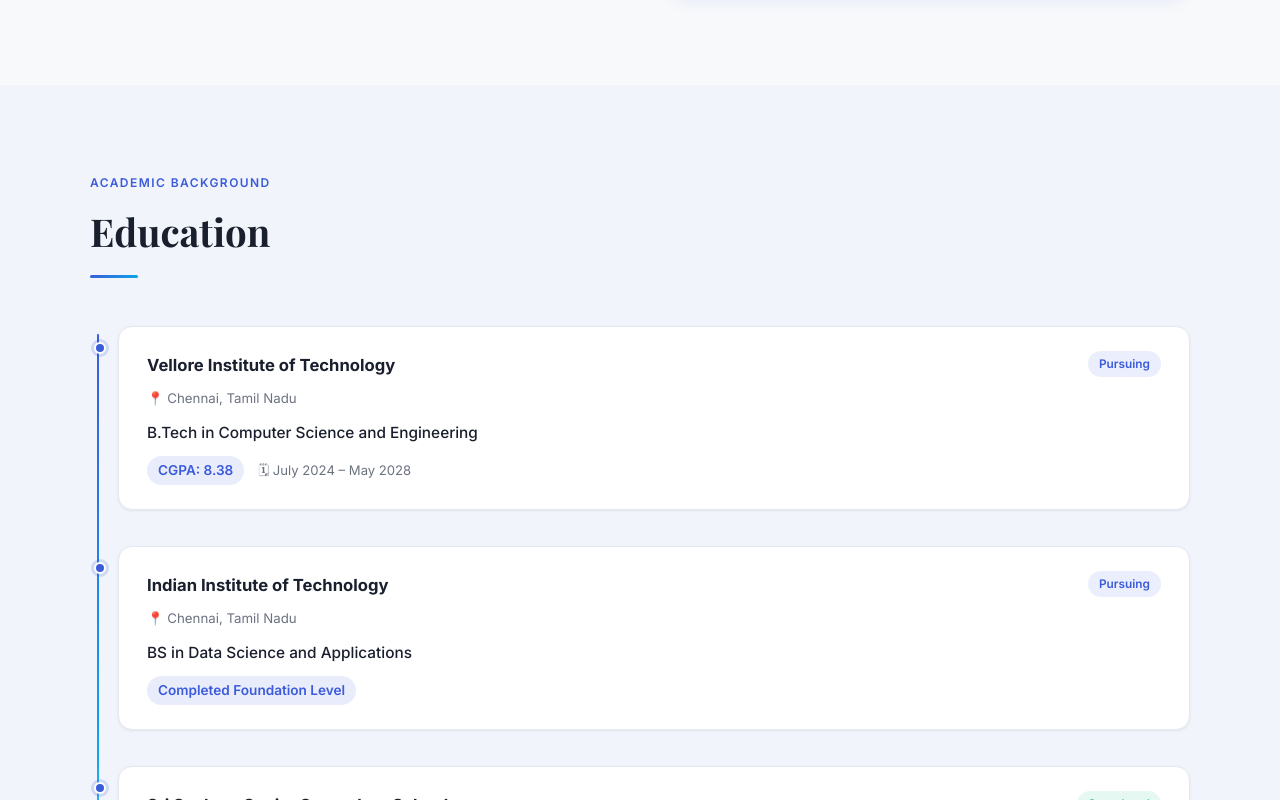
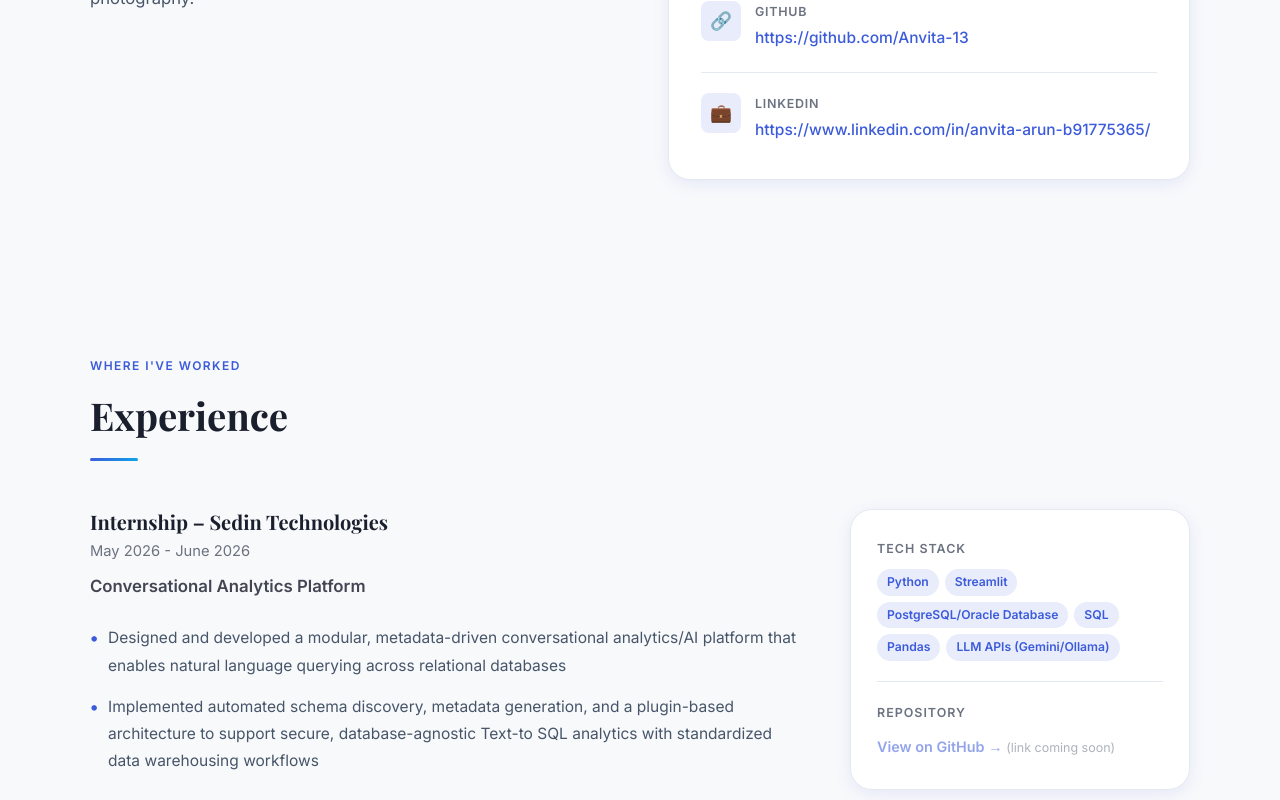
Before and after one commit to Anvita-13/my-portfolio, a React (Vite) app: page / in a window 1280 px wide. Shown: the part 1440-2240 px from the top of the page. Built offline with nearby package versions, Linux system fonts and the light colour scheme.

Commit message:
Add Experience section and update profile data

```diff
--- a/src/App.jsx
+++ b/src/App.jsx
@@ -9,12 +9,14 @@
   projects,
   interests,
   accomplishments,
+  experience,
 } from './data/portfolioData';
 
 import Navbar          from './components/Navbar/Navbar';
 import Hero            from './components/Hero/Hero';
 import About           from './components/About/About';
 import Education       from './components/Education/Education';
+import Experience      from './components/Experience/Experience';
 import Skills          from './components/Skills/Skills';
 import Projects        from './components/Projects/Projects';
 import Accomplishments from './components/Accomplishments/Accomplishments';
@@ -28,6 +30,7 @@
       <Navbar name={personal.name} />
       <Hero personal={personal} />
       <About about={about} personal={personal} />
+      <Experience experience={experience} />
       <Education education={education} />
       <Skills skills={skills} />
       <Projects projects={projects} />
--- a/src/components/About/About.jsx
+++ b/src/components/About/About.jsx
@@ -52,6 +52,26 @@
                 <p className="about__info-value">{personal.title}</p>
               </div>
             </div>
+
+            <div className="about__info-item">
+              <div className="about__info-icon">🔗</div>
+              <div>
+                <p className="about__info-label">GitHub</p>
+                <a href={personal.github} target="_blank" rel="noopener noreferrer" className="about__info-email-link">
+                  {personal.github}
+                </a>
+              </div>
+            </div>
+
+            <div className="about__info-item">
+              <div className="about__info-icon">💼</div>
+              <div>
+                <p className="about__info-label">LinkedIn</p>
+                <a href={personal.linkedin} target="_blank" rel="noopener noreferrer" className="about__info-email-link">
+                  {personal.linkedin}
+                </a>
+              </div>
+            </div>
           </div>
         </div>
       </div>
--- /dev/null
+++ b/src/components/Experience/Experience.css
@@ -0,0 +1,177 @@
+/* Experience.css */
+
+.experience__list {
+  display: flex;
+  flex-direction: column;
+  gap: 40px;
+}
+
+/* Each entry: left content + right card */
+.experience__entry {
+  display: grid;
+  grid-template-columns: 1fr 340px;
+  gap: 48px;
+  align-items: start;
+}
+
+/* ── LEFT SIDE ───────────────────────────────────────────── */
+
+.experience__header {
+  margin-bottom: 24px;
+}
+
+.experience__role {
+  font-family: var(--font-serif);
+  font-size: 1.25rem;
+  font-weight: 700;
+  color: var(--color-text);
+  line-height: 1.3;
+  margin-bottom: 4px;
+}
+
+.experience__period {
+  font-size: 0.92rem;
+  font-weight: 400;
+  color: var(--color-muted);
+  margin-bottom: 8px;
+}
+
+.experience__project {
+  font-size: 1.05rem;
+  font-weight: 600;
+  color: var(--color-text);
+  opacity: 0.82;
+}
+
+/* Bullet points */
+.experience__points {
+  list-style: none;
+  padding: 0;
+  margin: 0;
+  display: flex;
+  flex-direction: column;
+  gap: 14px;
+}
+
+.experience__point {
+  font-size: 0.97rem;
+  color: #475569;
+  line-height: 1.75;
+  padding-left: 18px;
+  position: relative;
+}
+
+.experience__point::before {
+  content: '•';
+  position: absolute;
+  left: 0;
+  color: var(--color-accent);
+  font-weight: 700;
+  font-size: 1.1rem;
+  line-height: 1.6;
+}
+
+/* ── RIGHT SIDE ──────────────────────────────────────────── */
+
+.experience__info-card {
+  background: var(--color-surface);
+  border: 1px solid var(--color-border);
+  border-radius: var(--radius-lg);
+  padding: 28px 26px;
+  box-shadow: var(--shadow-md);
+  display: flex;
+  flex-direction: column;
+  gap: 0;
+}
+
+.experience__info-item {
+  display: flex;
+  align-items: flex-start;
+  gap: 12px;
+  padding: 16px 0;
+}
+
+.experience__info-item:first-child {
+  padding-top: 0;
+}
+
+.experience__info-item:last-child {
+  padding-bottom: 0;
+}
+
+.experience__info-label {
+  font-size: 0.78rem;
+  font-weight: 600;
+  letter-spacing: 0.08em;
+  text-transform: uppercase;
+  color: var(--color-muted);
+  margin-bottom: 10px;
+}
+
+.experience__info-divider {
+  height: 1px;
+  background: var(--color-border);
+  margin: 4px 0;
+}
+
+/* Tech stack tags — same as project-card__tag */
+.experience__tags {
+  display: flex;
+  flex-wrap: wrap;
+  gap: 6px;
+}
+
+.experience__tag {
+  font-size: 0.76rem;
+  font-weight: 600;
+  padding: 3px 10px;
+  border-radius: 99px;
+  background: var(--color-accent-lt);
+  color: var(--color-accent);
+}
+
+/* GitHub link — same style as project-card__github-link */
+.experience__github-link {
+  display: inline-block;
+  font-size: 0.9rem;
+  font-weight: 600;
+  color: var(--color-accent);
+  text-decoration: none;
+  border-bottom: 2px solid transparent;
+  transition: border-color var(--transition), color var(--transition);
+  cursor: pointer;
+}
+
+.experience__github-link:hover {
+  color: var(--color-accent2);
+  border-bottom-color: var(--color-accent2);
+}
+
+.experience__github-link--disabled {
+  opacity: 0.55;
+  cursor: default;
+  border-bottom: none;
+}
+
+.experience__github-note {
+  font-size: 0.78rem;
+  font-weight: 400;
+  color: var(--color-muted);
+}
+
+/* ── Responsive ──────────────────────────────────────────── */
+@media (max-width: 900px) {
+  .experience__entry {
+    grid-template-columns: 1fr;
+    gap: 28px;
+  }
+  .experience__info-card {
+    max-width: 100%;
+  }
+}
+
+@media (max-width: 768px) {
+  .experience__role {
+    font-size: 1.08rem;
+  }
+}
--- /dev/null
+++ b/src/components/Experience/Experience.jsx
@@ -0,0 +1,78 @@
+// Experience.jsx
+import { useInView } from '../../hooks/useInView';
+import './Experience.css';
+
+export default function Experience({ experience }) {
+  const ref = useInView();
+
+  return (
+    <section id="experience" className="section">
+      <div className="container">
+        <p className="section-label">Where I've Worked</p>
+        <h2 className="section-title">Experience</h2>
+
+        <div ref={ref} className="experience__list fade-in">
+          {experience.map((exp, i) => (
+            <div key={i} className="experience__entry">
+              {/* LEFT — subheading + bullet points */}
+              <div className="experience__left">
+                <div className="experience__header">
+                  <h3 className="experience__role">{exp.role} – {exp.company}</h3>
+                  <p className="experience__period">{exp.period}</p>
+                  <p className="experience__project">{exp.project}</p>
+                </div>
+
+                <ul className="experience__points">
+                  {exp.points.map((point, j) => (
+                    <li key={j} className="experience__point">{point}</li>
+                  ))}
+                </ul>
+              </div>
+
+              {/* RIGHT — info card */}
+              <div className="experience__right">
+                <div className="experience__info-card">
+                  {/* Tech Stack block */}
+                  <div className="experience__info-item">
+                    <div>
+                      <p className="experience__info-label">Tech Stack</p>
+                      <div className="experience__tags">
+                        {exp.tags.map((tag, k) => (
+                          <span key={k} className="experience__tag">{tag}</span>
+                        ))}
+                      </div>
+                    </div>
+                  </div>
+
+                  {/* Divider */}
+                  <div className="experience__info-divider" />
+
+                  {/* GitHub link block */}
+                  <div className="experience__info-item">
+                    <div>
+                      <p className="experience__info-label">Repository</p>
+                      {exp.github ? (
+                        <a
+                          href={exp.github}
+                          target="_blank"
+                          rel="noopener noreferrer"
+                          className="experience__github-link"
+                        >
+                          View on GitHub →
+                        </a>
+                      ) : (
+                        <span className="experience__github-link experience__github-link--disabled">
+                          View on GitHub → <span className="experience__github-note">(link coming soon)</span>
+                        </span>
+                      )}
+                    </div>
+                  </div>
+                </div>
+              </div>
+            </div>
+          ))}
+        </div>
+      </div>
+    </section>
+  );
+}
--- a/src/components/Navbar/Navbar.jsx
+++ b/src/components/Navbar/Navbar.jsx
@@ -4,6 +4,7 @@
 
 const NAV_LINKS = [
   { label: 'About',           id: 'about'           },
+  { label: 'Experience',      id: 'experience'      },
   { label: 'Education',       id: 'education'       },
   { label: 'Skills',          id: 'skills'          },
   { label: 'Projects',        id: 'projects'        },
--- a/src/data/portfolioData.js
+++ b/src/data/portfolioData.js
@@ -4,16 +4,16 @@
 
 export const personal = {
   name: "Anvita Arun",
-  title: "Second Year Engineering Student",
+  title: "Third Year Engineering Student",
   tagline: "Open to opportunities",
   location: "Chennai",
   phone: "+91 89399 48844",
   email: "anvitaarun1@gmail.com",
-  github: "",          // optional: add your GitHub URL
-  linkedin: "",        // optional: add your LinkedIn URL
+  github: "https://github.com/Anvita-13",
+  linkedin: "https://www.linkedin.com/in/anvita-arun-b91775365/",
 };
 
-export const about = `I'm a second-year B.Tech Computer Science student at VIT Chennai, also pursuing a BS in Data Science and Applications from IIT Madras. I'm passionate about building real-world systems that solve meaningful problems — from predictive analytics and database design to web extensions and embedded electronics. Outside of tech, I'm a classically trained Bharatanatyam dancer and Carnatic musician, and I love capturing the world through photography.`;
+export const about = `I'm a third-year B.Tech Computer Science student at VIT Chennai, also pursuing a BS in Data Science and Applications from IIT Madras. I'm passionate about building real-world systems that solve meaningful problems — from predictive analytics and database design to web extensions and embedded electronics. Outside of tech, I'm a classically trained Bharatanatyam dancer and Carnatic musician, and I love capturing the world through photography.`;
 
 export const education = [
   {
@@ -71,6 +71,33 @@
     category: "Electronics & Embedded",
     items: ["Arduino"],
   },
+  {
+    category: "AI/GENAI",
+    items: ["Prompt Engineering", "LLM Application Development", "Text-to-SQL", "Gemini API", "Ollama", "AI Workflow Design"],
+  },
+  {
+    category: "DATA ENGINEERING",
+    items: ["ETL Pipelines", "Data Warehousing (Medallion Architecture)", "Metadata Management", "Star Schema Design"],
+  },
+  {
+    category: "DATABASES",
+    items: ["PostgreSQL", "Oracle Database", "SQL", "SQLITE"],
+  },
+];
+
+export const experience = [
+  {
+    company: "Sedin Technologies",
+    role: "Internship",
+    period: "May 2026 - June 2026",
+    project: "Conversational Analytics Platform",
+    points: [
+      "Designed and developed a modular, metadata-driven conversational analytics/AI platform that enables natural language querying across relational databases",
+      "Implemented automated schema discovery, metadata generation, and a plugin-based architecture to support secure, database-agnostic Text-to SQL analytics with standardized data warehousing workflows"
+    ],
+    tags: ["Python", "Streamlit", "PostgreSQL/Oracle Database", "SQL", "Pandas", "LLM APIs (Gemini/Ollama)"],
+    github: "" // link to be given later
+  }
 ];
 
 export const projects = [
```
